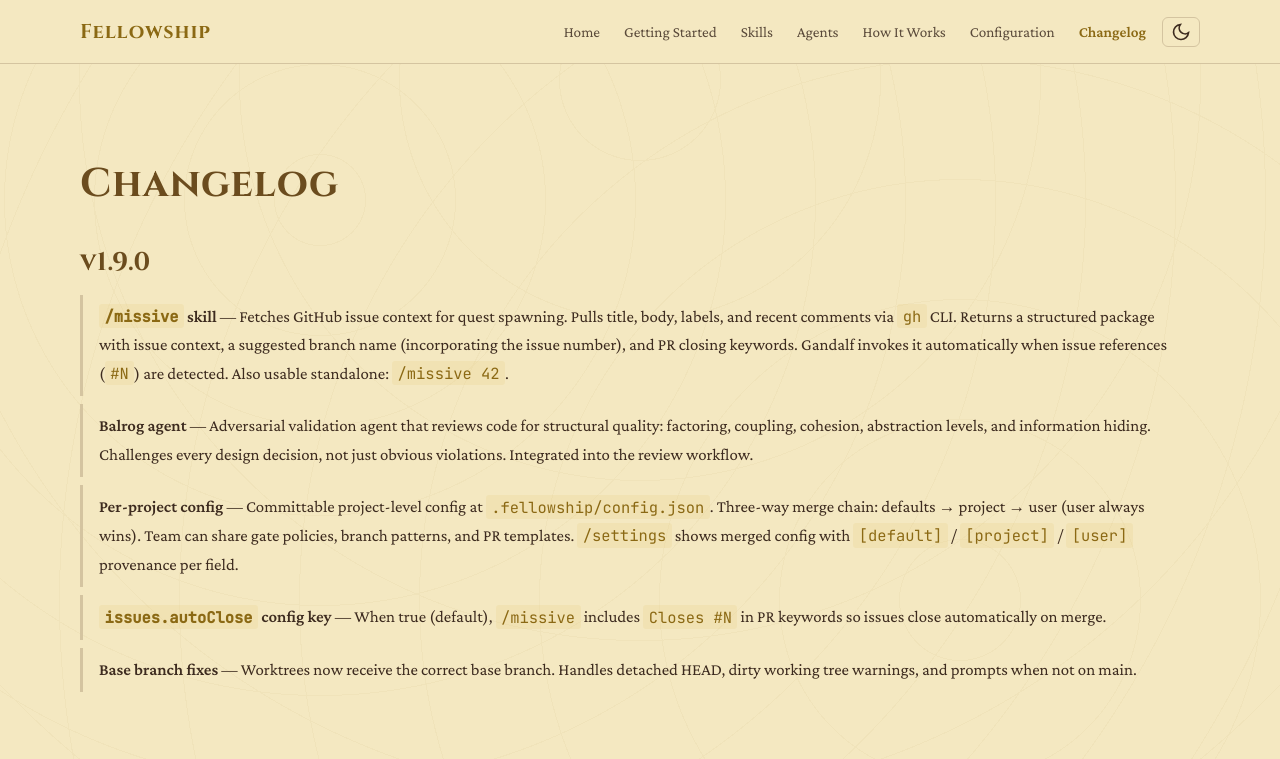
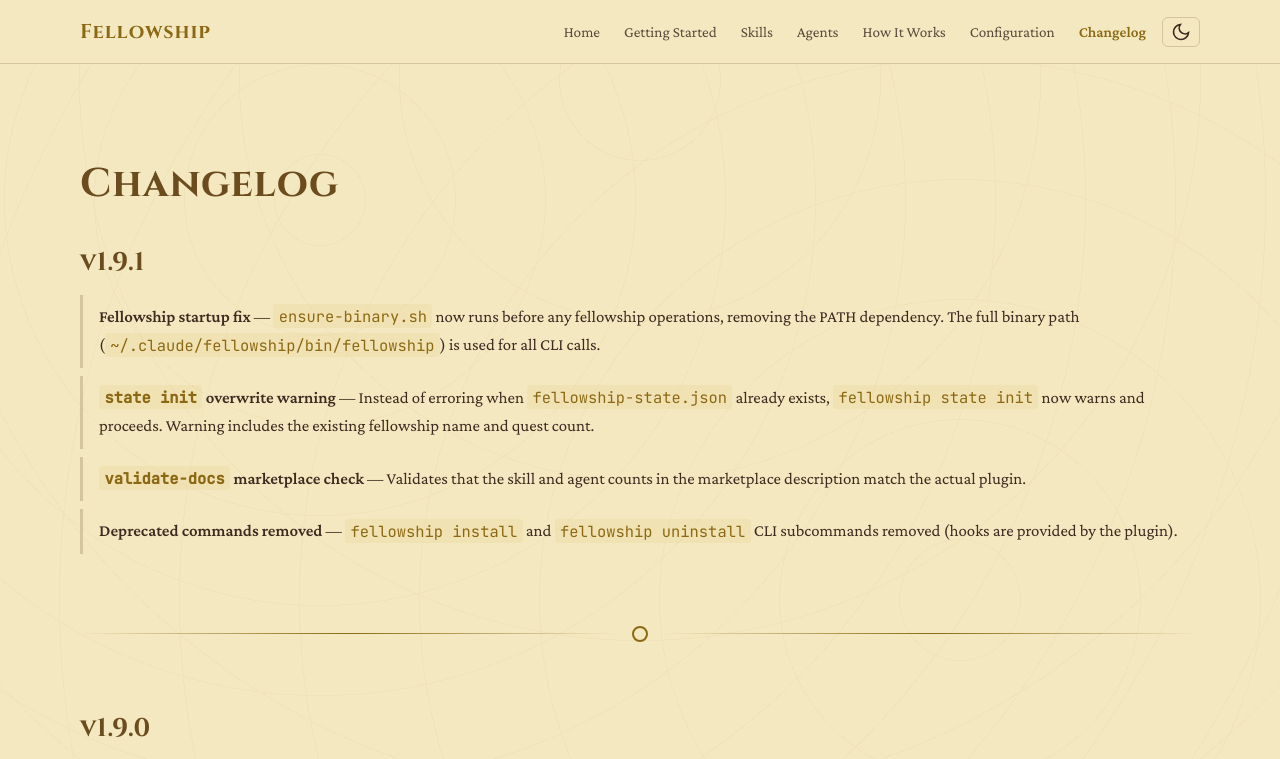
Before and after one commit to justinjdev/fellowship, a SvelteKit app in the folder site/: page /changelog in a window 1280 px wide. Shown: the top 759 px of the page. Built offline with nearby package versions, Linux system fonts and the light colour scheme.

Commit message:
chore: release v1.9.1

```diff
--- a/site/src/routes/changelog/+page.svelte
+++ b/site/src/routes/changelog/+page.svelte
@@ -9,6 +9,27 @@
 
 <div class="container page">
 	<h1>Changelog</h1>
+
+	<!-- v1.9.1 -->
+	<section class="version" id="v1-9-1">
+		<h2 class="version-heading"><a href="{base}/changelog#v1-9-1">v1.9.1</a></h2>
+		<ul class="changes">
+			<li>
+				<strong>Fellowship startup fix</strong> — <code>ensure-binary.sh</code> now runs before any fellowship operations, removing the PATH dependency. The full binary path (<code>~/.claude/fellowship/bin/fellowship</code>) is used for all CLI calls.
+			</li>
+			<li>
+				<strong><code>state init</code> overwrite warning</strong> — Instead of erroring when <code>fellowship-state.json</code> already exists, <code>fellowship state init</code> now warns and proceeds. Warning includes the existing fellowship name and quest count.
+			</li>
+			<li>
+				<strong><code>validate-docs</code> marketplace check</strong> — Validates that the skill and agent counts in the marketplace description match the actual plugin.
+			</li>
+			<li>
+				<strong>Deprecated commands removed</strong> — <code>fellowship install</code> and <code>fellowship uninstall</code> CLI subcommands removed (hooks are provided by the plugin).
+			</li>
+		</ul>
+	</section>
+
+	<div class="divider"><span class="divider-ring"></span></div>
 
 	<!-- v1.9.0 -->
 	<section class="version" id="v1-9-0">
```
Also changed, not shown: 2 other files (tests, documents, lock files or other folders).
